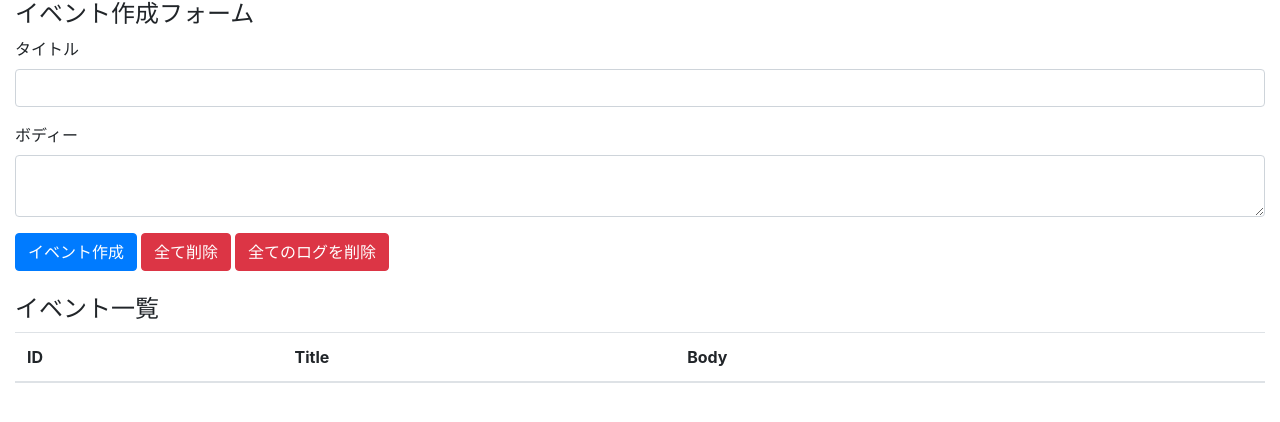
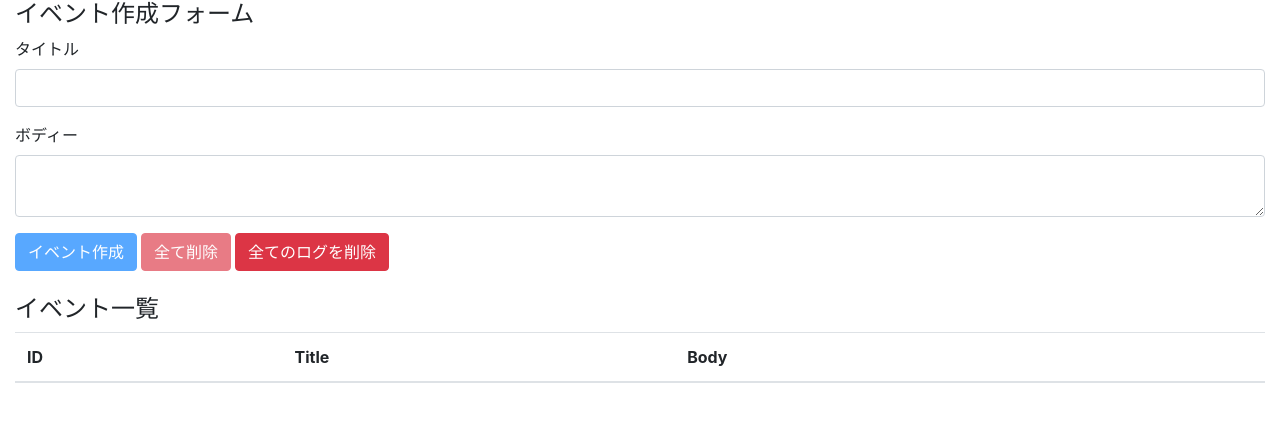
Before and after one commit to yukimr-129/react-hooks, a React (Create React App) app in the folder reactApp/my-app/: page / in a window 1280 px wide. Shown: the top 422 px of the page. Built offline with nearby package versions, Linux system fonts and the light colour scheme.

Commit message:
delete-all

```diff
--- a/reactApp/my-app/src/components/App.js
+++ b/reactApp/my-app/src/components/App.js
@@ -28,6 +28,21 @@ const App = () => {
     setBody('')
   }
 
+  const DleteAllEvents = (e) => {
+    e.preventDefault()
+    const result = window.confirm('全てのイベントを削除しますか？')
+    if (result) {
+      dispatch({
+        type: 'DELETE_ALL_EVENT'
+      })
+    } else {
+      return
+    }
+  }
+
+const unCreatetable = title === '' || body === ''
+const unDletetable = state.length === 0
+
   return (
     <>
       <div className="container-fluid">
@@ -43,8 +58,8 @@ const App = () => {
             <textarea className="form-control" id="formEventBody" value={body} onChange={addBody}/>
           </div>
 
-          <button className="btn btn-primary mr-1" onClick={addEvent}>イベント作成</button>
-          <button className="btn btn-danger mr-1">全て削除</button>
+          <button className="btn btn-primary mr-1" onClick={addEvent} disabled={unCreatetable} >イベント作成</button>
+          <button className="btn btn-danger mr-1" onClick={DleteAllEvents} disabled={unDletetable}>全て削除</button>
           <button className="btn btn-danger">全てのログを削除</button>
         </form>
 
--- a/reactApp/my-app/src/components/Event.js
+++ b/reactApp/my-app/src/components/Event.js
@@ -1,13 +1,18 @@
 import React from 'react'
-import reducer from '../reducers';
+// import reducer from '../reducers';
 
 const Event = (props) => {
     const { event, dispatch } = props
     const handleClickDelete = (index) => {
-        dispatch({
-          type: 'DELETE_EVENT',
-          id: index
-        })
+        const result = window.confirm(`【Title: ${event.title}】のイベントを削除しますか？`)
+        if (result) {
+            dispatch({
+              type: 'DELETE_EVENT',
+              id: index
+            })
+        } else {
+            return
+        }
       }
 
     return (
```
